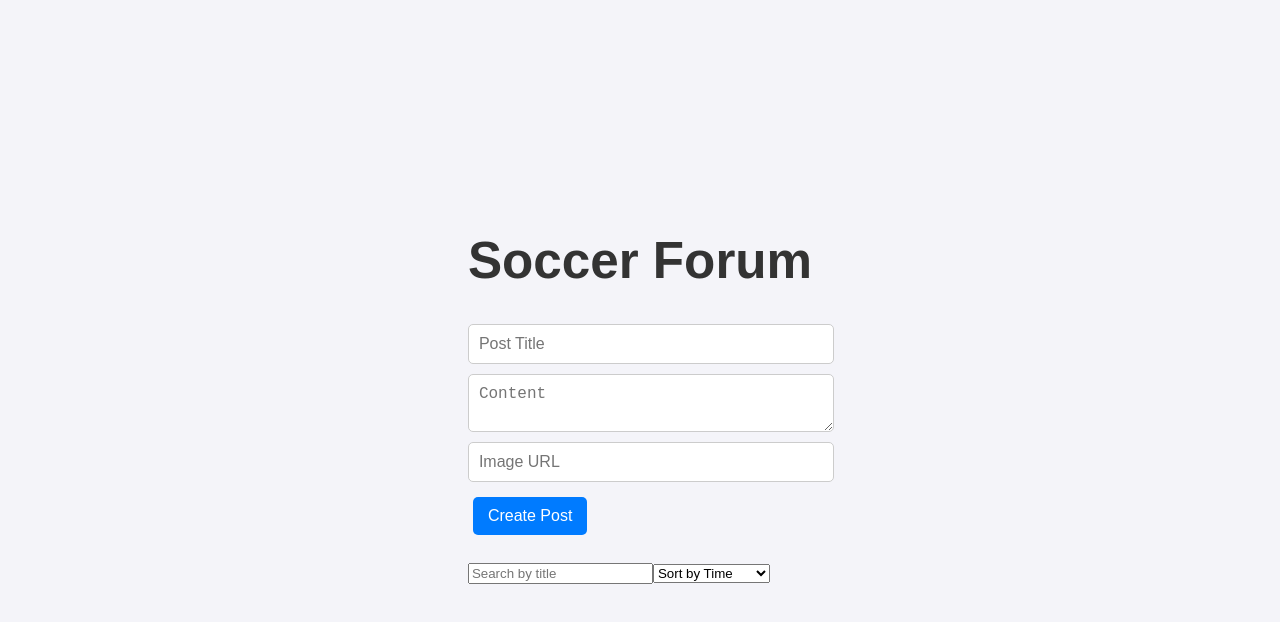
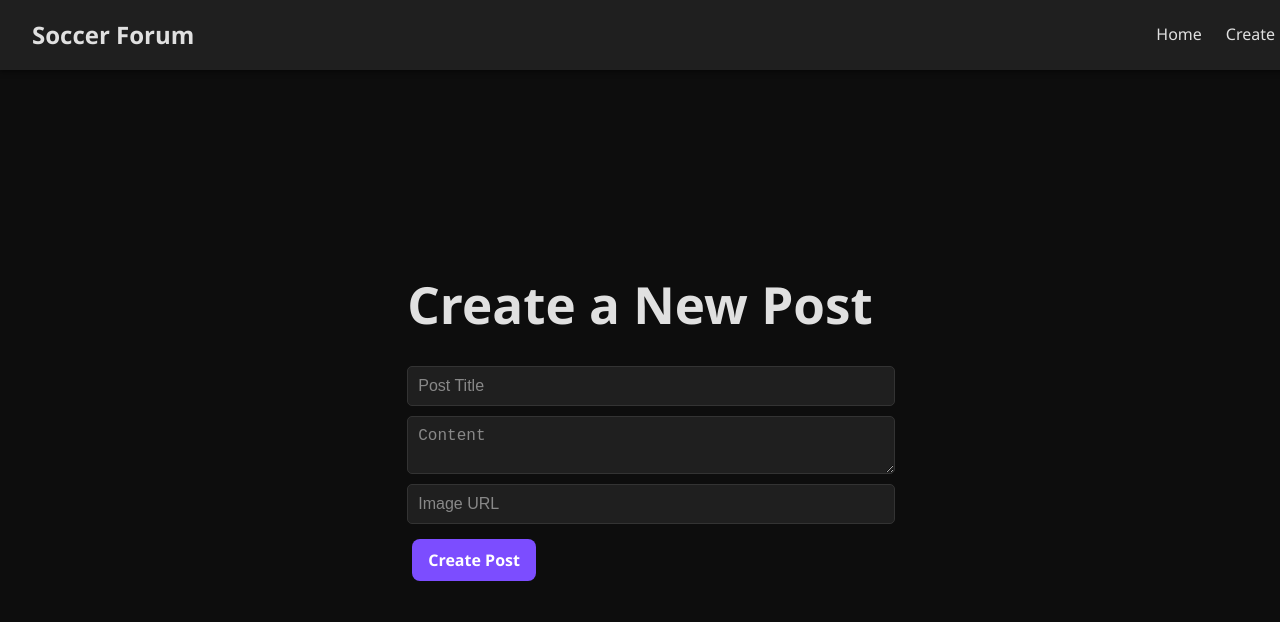
Before and after one commit to mohammadr33/Web-102-Final-Project, a React (Vite) app in the folder Finalproject/: page /create-post in a window 1280 px wide. Shown: the top 622 px of the page. Built offline with nearby package versions, Linux system fonts and the light colour scheme.

Commit message:
post page and home detais

```diff
--- a/Finalproject/package.json
+++ b/Finalproject/package.json
@@ -10,8 +10,10 @@
     "preview": "vite preview"
   },
   "dependencies": {
+    "@supabase/supabase-js": "^2.49.4",
     "react": "^19.0.0",
-    "react-dom": "^19.0.0"
+    "react-dom": "^19.0.0",
+    "react-router-dom": "^7.5.2"
   },
   "devDependencies": {
     "@eslint/js": "^9.22.0",
--- a/Finalproject/src/App.css
+++ b/Finalproject/src/App.css
@@ -2,8 +2,8 @@
 body {
   margin: 0;
   font-family: Arial, sans-serif;
-  background-color: #f4f4f9;
-  color: #333;
+  background-color: #121212; /* Dark background */
+  color: #e0e0e0; /* Light text for contrast */
   line-height: 1.6;
 }
 
@@ -11,16 +11,47 @@ body {
   max-width: 1280px;
   margin: 0 auto;
   padding: 2rem;
+  padding-top: 5rem; /* Add padding to account for fixed navbar */
 }
 
-/* Header */
-header {
-  background-color: #007bff;
-  color: white;
-  padding: 1rem 0;
-  text-align: center;
+/* Navbar */
+.navbar {
+  position: fixed; /* Fixed at the top */
+  top: 0;
+  left: 0;
+  width: 100%;
+  display: flex;
+  justify-content: space-between;
+  align-items: center;
+  background-color: #1f1f1f; /* Darker navbar background */
+  color: #e0e0e0;
+  padding: 1rem 2rem;
+  box-shadow: 0 2px 5px rgba(0, 0, 0, 0.5); /* Subtle shadow for depth */
+  z-index: 1000;
+}
+
+.navbar .logo {
   font-size: 1.5rem;
   font-weight: bold;
+  text-decoration: none;
+  color: #e0e0e0;
+}
+
+.navbar .nav-links {
+  display: flex;
+  gap: 1rem; /* Adjust spacing between links */
+}
+
+.navbar .nav-links a {
+  margin-left: 0.5rem; /* Reduced margin to move links closer to the left */
+  text-decoration: none;
+  color: #e0e0e0;
+  font-size: 1rem;
+  transition: color 0.3s ease;
+}
+
+.navbar .nav-links a:hover {
+  color: #007bff; /* Highlight on hover */
 }
 
 /* Buttons */
@@ -40,7 +71,7 @@ button:hover {
 }
 
 button:disabled {
-  background-color: #ccc;
+  background-color: #333;
   cursor: not-allowed;
 }
 
@@ -57,54 +88,74 @@ form textarea,
 form select {
   width: 100%;
   padding: 10px;
-  border: 1px solid #ccc;
+  border: 1px solid #333;
   border-radius: 5px;
   font-size: 1rem;
+  background-color: #1f1f1f;
+  color: #e0e0e0;
+}
+
+form input::placeholder,
+form textarea::placeholder {
+  color: #888;
 }
 
 form button {
   align-self: flex-start;
 }
 
-/* Post List */
-ul {
-  list-style: none;
+/* Home Page */
+.home-page {
   padding: 0;
 }
 
-ul li {
-  background: white;
+.thread-list {
+  list-style: none;
+  padding: 0;
+  margin: 0;
+}
+
+.thread-item {
+  background: #1f1f1f;
   margin: 10px 0;
-  padding: 15px;
+  padding: 20px;
   border-radius: 5px;
-  box-shadow: 0 2px 5px rgba(0, 0, 0, 0.1);
+  box-shadow: 0 2px 5px rgba(0, 0, 0, 0.5);
   transition: transform 0.2s ease, box-shadow 0.2s ease;
   cursor: pointer;
+  width: 80vw;
+  margin-left: auto;
+  margin-right: auto;
 }
 
-ul li:hover {
+.thread-item:hover {
   transform: translateY(-3px);
-  box-shadow: 0 4px 10px rgba(0, 0, 0, 0.2);
+  box-shadow: 0 4px 10px rgba(0, 0, 0, 0.7);
 }
 
-ul li h2 {
+.thread-link {
+  text-decoration: none;
+  color: inherit;
+}
+
+.thread-link h2 {
   margin: 0;
   font-size: 1.5rem;
   color: #007bff;
 }
 
-ul li p {
+.thread-link p {
   margin: 5px 0;
   font-size: 0.9rem;
-  color: #555;
+  color: #aaa;
 }
 
 /* Post Details */
 .post-page {
   padding: 20px;
-  background: white;
+  background: #1f1f1f;
   border-radius: 5px;
-  box-shadow: 0 2px 5px rgba(0, 0, 0, 0.1);
+  box-shadow: 0 2px 5px rgba(0, 0, 0, 0.5);
 }
 
 .post-page h1 {
@@ -123,6 +174,7 @@ ul li p {
 .post-page p {
   font-size: 1rem;
   margin: 10px 0;
+  color: #e0e0e0;
 }
 
 .post-page ul {
@@ -130,19 +182,20 @@ ul li p {
 }
 
 .post-page ul li {
-  background-color: #f9f9f9;
+  background-color: #2a2a2a;
   padding: 10px;
   margin-bottom: 10px;
   border-radius: 5px;
-  border: 1px solid #ddd;
+  border: 1px solid #333;
+  color: #e0e0e0;
 }
 
 /* Footer */
 footer {
   text-align: center;
   padding: 1rem 0;
-  background-color: #007bff;
-  color: white;
+  background-color: #1f1f1f;
+  color: #e0e0e0;
   margin-top: 20px;
   font-size: 0.9rem;
 }
--- a/Finalproject/src/App.jsx
+++ b/Finalproject/src/App.jsx
@@ -1,6 +1,8 @@
 import { useState } from 'react';
+import { BrowserRouter as Router, Routes, Route, Link } from 'react-router-dom';
 import './App.css';
 import Home from './components/Home';
+import CreatePost from './components/CreatePost';
 import PostPage from './components/PostPage';
 
 function App() {
@@ -8,18 +10,40 @@ function App() {
   const [selectedPost, setSelectedPost] = useState(null);
 
   return (
+    <Router>
       <div>
-      {selectedPost ? (
+        <nav className="navbar">
+          <Link to="/" className="logo">Soccer Forum</Link>
+          <div className="nav-links">
+            <Link to="/">Home</Link>
+            <Link to="/create-post">Create Post</Link>
+          </div>
+        </nav>
+        <Routes>
+          <Route
+            path="/"
+            element={<Home posts={posts} setPosts={setPosts} setSelectedPost={setSelectedPost} />}
+          />
+          <Route
+            path="/create-post"
+            element={<CreatePost />}
+          />
+          <Route
+            path="/post/:id"
+            element={
+              selectedPost && (
                 <PostPage
                   post={selectedPost}
                   setSelectedPost={setSelectedPost}
                   setPosts={setPosts}
                   posts={posts}
                 />
-      ) : (
-        <Home posts={posts} setPosts={setPosts} setSelectedPost={setSelectedPost} />
-      )}
+              )
+            }
+          />
+        </Routes>
       </div>
+    </Router>
   );
 }
 
--- /dev/null
+++ b/Finalproject/src/components/CreatePost.jsx
@@ -0,0 +1,40 @@
+import { useNavigate } from 'react-router-dom';
+import { supabase } from '../supabaseClient';
+
+function CreatePost() {
+  const navigate = useNavigate();
+
+  const handleCreatePost = async (e) => {
+    e.preventDefault();
+    const title = e.target.title.value;
+    const content = e.target.content.value;
+    const image = e.target.image.value;
+
+    // Insert the new post into the Supabase database
+    const { error } = await supabase
+      .from('posts')
+      .insert([{ title, content, image, upvotes: 0, comments: [] }]);
+
+    if (error) {
+      console.error('Error creating post:', error.message);
+      alert('Failed to create post. Please try again.');
+    } else {
+      e.target.reset();
+      navigate('/'); // Redirect to the home page
+    }
+  };
+
+  return (
+    <div>
+      <h1>Create a New Post</h1>
+      <form onSubmit={handleCreatePost}>
+        <input name="title" placeholder="Post Title" required />
+        <textarea name="content" placeholder="Content" />
+        <input name="image" placeholder="Image URL" />
+        <button type="submit">Create Post</button>
+      </form>
+    </div>
+  );
+}
+
+export default CreatePost;
--- a/Finalproject/src/components/Home.jsx
+++ b/Finalproject/src/components/Home.jsx
@@ -1,62 +1,39 @@
-import { useState } from 'react';
+import { useEffect } from 'react';
+import { supabase } from '../supabaseClient';
+import { Link } from 'react-router-dom';
 
 function Home({ posts, setPosts, setSelectedPost }) {
-  const [sortBy, setSortBy] = useState('time');
-  const [search, setSearch] = useState('');
+  useEffect(() => {
+    const fetchPosts = async () => {
+      const { data, error } = await supabase
+        .from('posts')
+        .select('*')
+        .order('time', { ascending: false });
 
-  const sortedPosts = [...posts]
-    .filter((post) => post.title.toLowerCase().includes(search.toLowerCase()))
-    .sort((a, b) => (sortBy === 'time' ? b.time - a.time : b.upvotes - a.upvotes));
-
-  const handleCreatePost = (e) => {
-    e.preventDefault();
-    const title = e.target.title.value;
-    const content = e.target.content.value;
-    const image = e.target.image.value;
-
-    const newPost = {
-      id: Date.now(),
-      title,
-      content,
-      image,
-      time: Date.now(),
-      upvotes: 0,
-      comments: [],
+      if (error) {
+        console.error('Error fetching posts:', error);
+      } else {
+        setPosts(data);
+      }
     };
 
-    setPosts([newPost, ...posts]);
-    e.target.reset();
-  };
+    fetchPosts();
+  }, [setPosts]);
 
   return (
-    <div>
-      <h1>Soccer Forum</h1>
-      <form onSubmit={handleCreatePost}>
-        <input name="title" placeholder="Post Title" required />
-        <textarea name="content" placeholder="Content" />
-        <input name="image" placeholder="Image URL" />
-        <button type="submit">Create Post</button>
-      </form>
-
-      <div>
-        <input
-          type="text"
-          placeholder="Search by title"
-          value={search}
-          onChange={(e) => setSearch(e.target.value)}
-        />
-        <select onChange={(e) => setSortBy(e.target.value)}>
-          <option value="time">Sort by Time</option>
-          <option value="upvotes">Sort by Upvotes</option>
-        </select>
-      </div>
-
-      <ul>
-        {sortedPosts.map((post) => (
-          <li key={post.id} onClick={() => setSelectedPost(post)}>
-            <h2>{post.title}</h2>
-            <p>Upvotes: {post.upvotes}</p>
-            <p>{new Date(post.time).toLocaleString()}</p>
+    <div className="home-page">
+      <ul className="thread-list">
+        {posts.map((post) => (
+          <li key={post.id} className="thread-item">
+            <Link
+              to={`/post/${post.id}`}
+              onClick={() => setSelectedPost(post)}
+              className="thread-link"
+            >
+              <h2>{post.title}</h2>
+              <p>Upvotes: {post.upvotes}</p>
+              <p>{new Date(post.time).toLocaleString()}</p>
+            </Link>
           </li>
         ))}
       </ul>
--- a/Finalproject/src/components/PostPage.css
+++ b/Finalproject/src/components/PostPage.css
@@ -1,67 +1,120 @@
-.post-page {
-  padding: 20px;
-  font-family: Arial, sans-serif;
-  max-width: 800px;
-  margin: 0 auto;
+/* PostPage.css */
+
+body {
+  background-color: #0d0d0d;
+  color: #e0e0e0;
+  font-family: 'Segoe UI', Tahoma, Geneva, Verdana, sans-serif;
+  margin: 0;
+  padding: 0;
 }
 
-.post-page button {
-  margin: 5px;
-  padding: 10px 15px;
-  background-color: #007bff;
+.post-page {
+  width: 80vw;
+  margin: 40px auto;
+  background-color: #1a1a1a;
+  padding: 30px;
+  border-radius: 12px;
+  box-shadow: 0 0 20px rgba(180, 120, 255, 0.2);
+}
+
+.post-title {
+  font-size: 2rem;
+  color: #d1aaff;
+  margin-bottom: 20px;
+}
+
+.post-image {
+  max-width: 100%;
+  border-radius: 10px;
+  margin: 20px 0;
+}
+
+.post-content {
+  font-size: 1.1rem;
+  line-height: 1.6;
+  color: #cccccc;
+  margin-bottom: 30px;
+}
+
+.post-actions {
+  margin-bottom: 20px;
+}
+
+.action-buttons {
+  display: flex;
+  align-items: center;
+  gap: 15px;
+}
+
+.upvotes {
+  font-weight: bold;
+  color: #b288ff;
+}
+
+button {
+  background-color: #7c4dff;
   color: white;
   border: none;
-  border-radius: 5px;
+  padding: 10px 16px;
+  border-radius: 8px;
   cursor: pointer;
+  font-weight: 600;
+  transition: background-color 0.3s ease;
 }
 
-.post-page button:hover {
-  background-color: #0056b3;
+button:hover {
+  background-color: #9e68ff;
 }
 
-.post-page h1 {
-  font-size: 2rem;
-  margin-bottom: 10px;
+.back-button {
+  background-color: #333;
+  margin-bottom: 20px;
 }
 
-.post-page img {
-  max-width: 100%;
-  height: auto;
-  margin: 10px 0;
-  border-radius: 10px;
+.back-button:hover {
+  background-color: #555;
 }
 
-.post-page p {
-  font-size: 1rem;
-  margin: 10px 0;
+.comment-form {
+  display: flex;
+  gap: 10px;
+  margin-bottom: 25px;
 }
 
-.post-page form {
+.comment-form input {
+  flex: 1;
+  padding: 10px;
+  border-radius: 8px;
+  border: 1px solid #444;
+  background-color: #1e1e1e;
+  color: #eee;
+}
+
+.comment-button {
+  background-color: #512da8;
+}
+
+.comment-button:hover {
+  background-color: #673ab7;
+}
+
+.delete-button {
+  background-color: #b00020;
+}
+
+.delete-button:hover {
+  background-color: #d32f2f;
+}
+
+.comments-list {
+  list-style: none;
+  padding: 0;
+  border-top: 1px solid #333;
   margin-top: 20px;
 }
 
-.post-page form input {
-  width: calc(100% - 100px);
-  padding: 10px;
-  margin-right: 10px;
-  border: 1px solid #ccc;
-  border-radius: 5px;
+.comment-item {
+  padding: 12px 0;
+  border-bottom: 1px solid #333;
+  color: #ccc;
 }
-
-.post-page form button {
-  padding: 10px 20px;
-}
-
-.post-page ul {
-  list-style-type: none;
-  padding: 0;
-  margin-top: 20px;
-}
-
-.post-page ul li {
-  background-color: #f9f9f9;
-  padding: 10px;
-  margin-bottom: 10px;
-  border-radius: 5px;
-  border: 1px solid #ddd;
-}
--- /dev/null
+++ b/Finalproject/src/supabaseClient.js
@@ -0,0 +1,6 @@
+import { createClient } from '@supabase/supabase-js';
+
+const supabaseUrl = 'https://znbeyerzncbefvyugdye.supabase.co'; // Replace with your Supabase URL
+const supabaseKey = 'eyJhbGciOiJIUzI1NiIsInR5cCI6IkpXVCJ9.eyJpc3MiOiJzdXBhYmFzZSIsInJlZiI6InpuYmV5ZXJ6bmNiZWZ2eXVnZHllIiwicm9sZSI6ImFub24iLCJpYXQiOjE3NDU2MTg4MzMsImV4cCI6MjA2MTE5NDgzM30.LD8k4PqzbHqBQPWJAVM4-RdHWFRsphY0fIhTbr_Y9iE'; // Replace with your Supabase API Key
+
+export const supabase = createClient(supabaseUrl, supabaseKey);
```
Also changed, not shown: Finalproject/src/components/PostPage.jsx (+65 -20 lines), 1 other file (tests, documents, lock files or other folders). Lines whose indentation alone changed are shown as unchanged.
